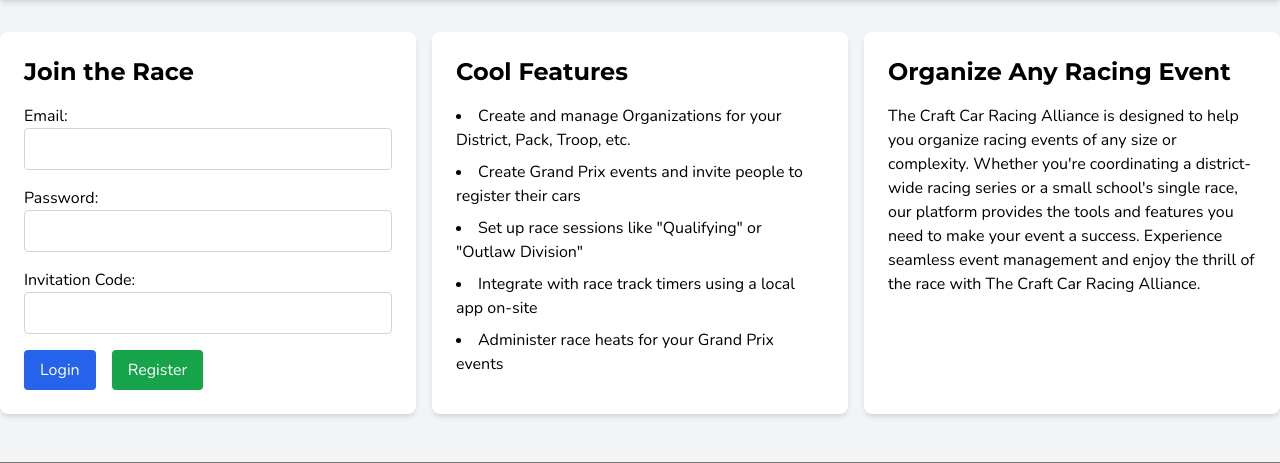
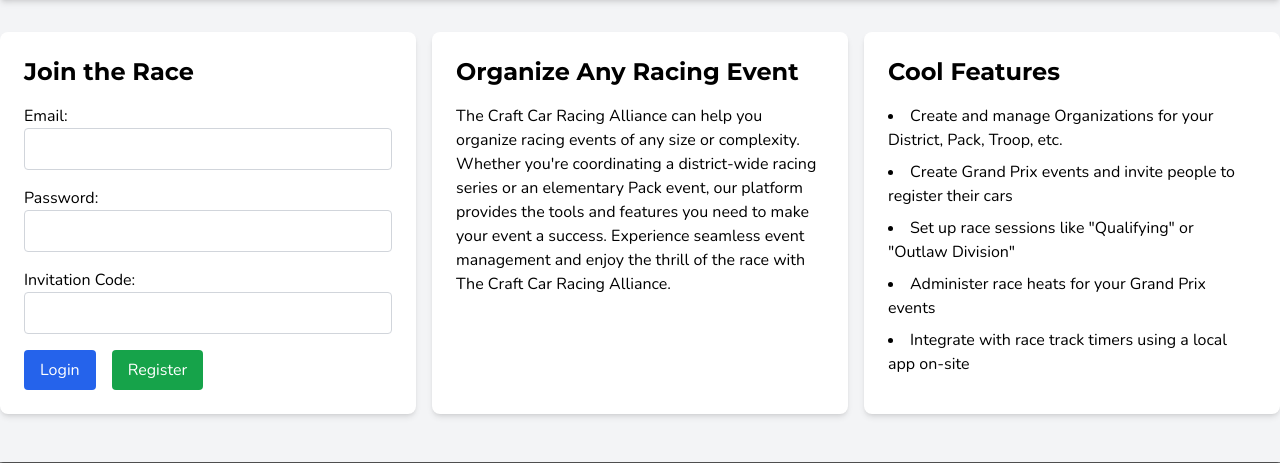
Before and after one commit to bwooceli/ccra, a Django app: page / in a window 1280 px wide. Shown: the part 60-523 px from the top of the page. Run offline with Django 4.2, Linux system fonts and the light colour scheme; some libraries are stand-ins or nearby versions; grey boxes are pictures that could not be loaded.

Commit message:
small design tweak

```diff
--- a/ccra/grand_prix/templates/landing_page.html
+++ b/ccra/grand_prix/templates/landing_page.html
@@ -85,6 +85,16 @@
                     </div>
                 </form>
             </div>
+            <!-- Organize Different Racing Events Panel -->
+            <div class="bg-white shadow-md rounded-lg p-6">
+                <h2 class="text-2xl font-bold mb-4">Organize Any Racing Event</h2>
+                <p>
+                    The Craft Car Racing Alliance can help you organize racing events of any size or
+                    complexity. Whether you're coordinating a district-wide racing series or an elementary Pack event,
+                    our platform provides the tools and features you need to make your event a success. Experience
+                    seamless event management and enjoy the thrill of the race with The Craft Car Racing Alliance.
+                </p>
+            </div>
 
             <!-- Cool Features Panel -->
             <div class="bg-white shadow-md rounded-lg p-6">
@@ -93,26 +103,17 @@
                     <li>Create and manage Organizations for your District, Pack, Troop, etc.</li>
                     <li>Create Grand Prix events and invite people to register their cars</li>
                     <li>Set up race sessions like "Qualifying" or "Outlaw Division"</li>
+                    <li>Administer race heats for your Grand Prix events</li>
                     <li>Integrate with race track timers using a local app on-site</li>
-                    <li>Administer race heats for your Grand Prix events</li>
                 </ul>
             </div>
 
-            <!-- Organize Different Racing Events Panel -->
-            <div class="bg-white shadow-md rounded-lg p-6">
-                <h2 class="text-2xl font-bold mb-4">Organize Any Racing Event</h2>
-                <p>
-                    The Craft Car Racing Alliance is designed to help you organize racing events of any size or
-                    complexity. Whether you're coordinating a district-wide racing series or a small school's single
-                    race, our platform provides the tools and features you need to make your event a success. Experience
-                    seamless event management and enjoy the thrill of the race with The Craft Car Racing Alliance.
-                </p>
-            </div>
         </section>
 
         <!-- Add your graphics or background image here -->
         <section class="mt-12">
-            <div class="relative h-64 md:h-96 bg-cover bg-center rounded" >
+            <div class="relative h-64 md:h-96 bg-cover bg-center rounded"
+                style="background-image: url('your-image-source.jpg');">
                 <!-- Replace the image source with your desired background image -->
                 <div class="absolute inset-0 bg-black bg-opacity-50 flex flex-col items-center justify-center">
                     <h3 class="text-4xl text-white font-bold">Experience the Thrill of Racing</h3>
```
Lines whose indentation alone changed are shown as unchanged.
